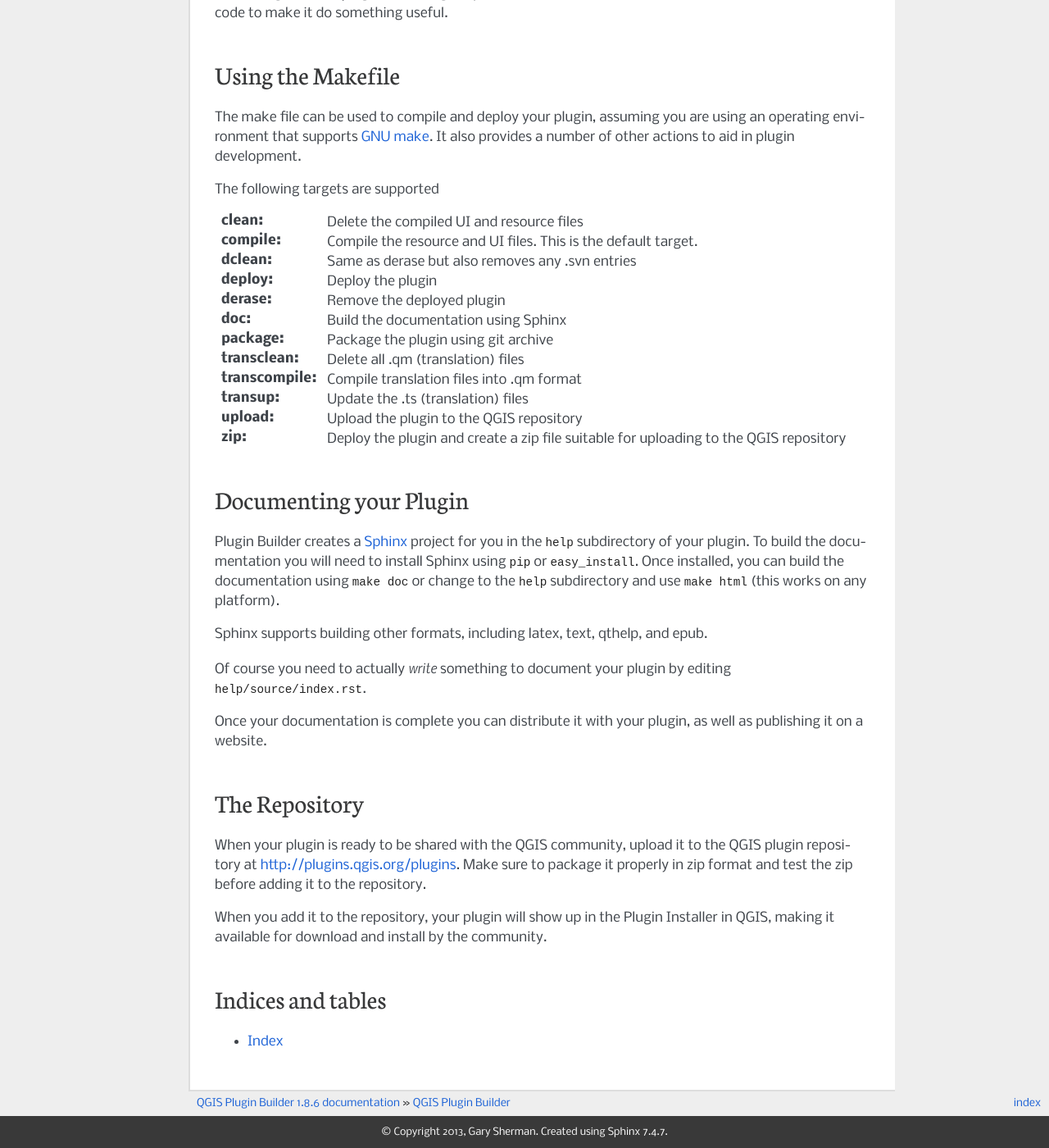
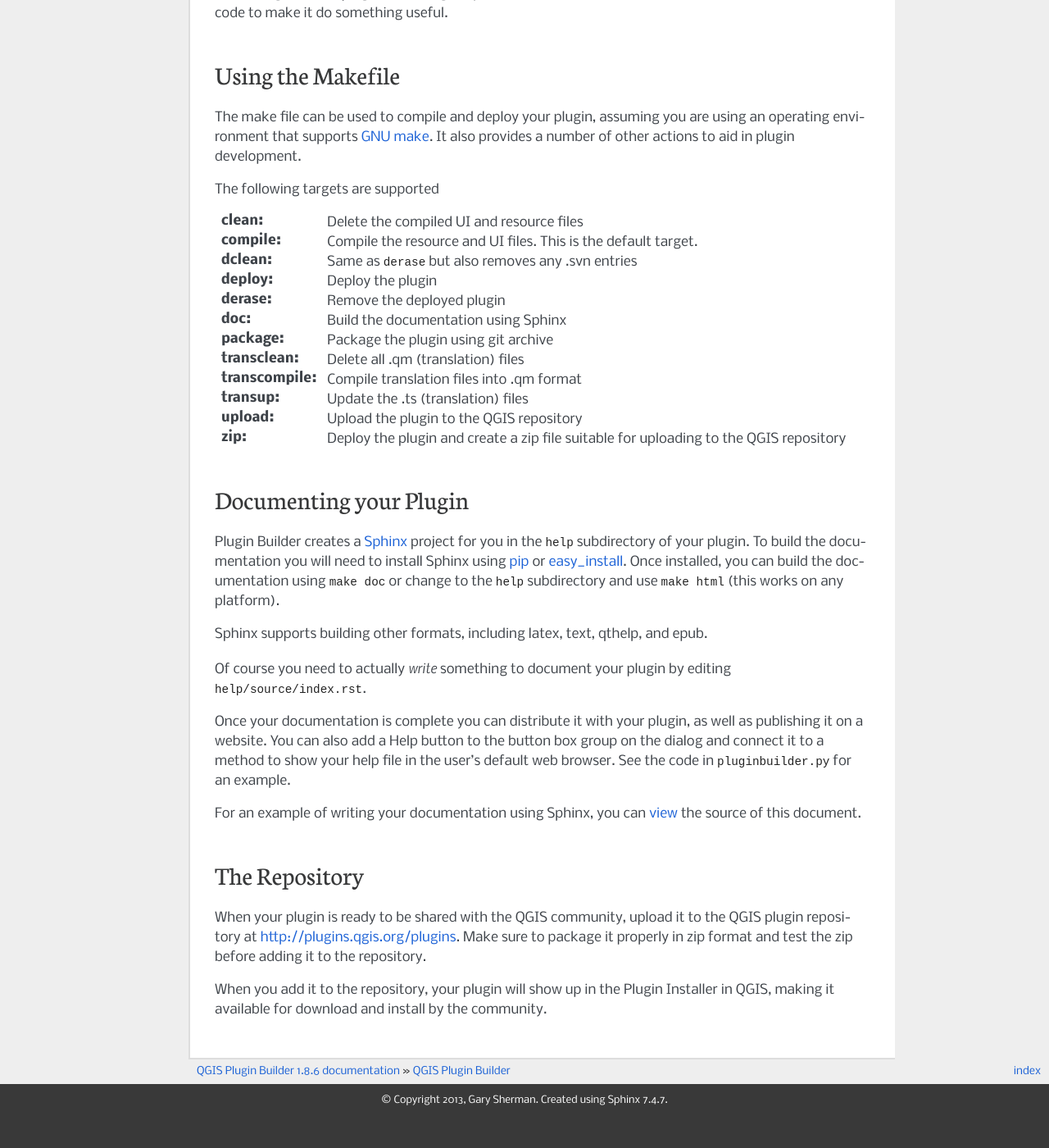
Before and after one commit to g-sherman/Qgis-Plugin-Builder, a Sphinx documentation site: the page built from help/source/index.rst, in a window 1280 px wide and 1400 px high, scrolled down 5747 px. Shown: the whole window at 82% size. Built offline with Sphinx 7.4.7, drawn with Linux system fonts in a browser that asks for light colours; after the commit the page ends 7108 px from its top, so only the background shows below that; some of the changed text lies outside the part shown.

Commit message:
Changes for the 1.8.6 release

```diff
--- a/help/source/conf.py
+++ b/help/source/conf.py
@@ -138,7 +138,7 @@ html_static_path = ['_static']
 #html_additional_pages = {}
 
 # If false, no module index is generated.
-#html_domain_indices = True
+html_domain_indices = False
 
 # If false, no index is generated.
 #html_use_index = True
@@ -147,7 +147,7 @@ html_static_path = ['_static']
 #html_split_index = False
 
 # If true, links to the reST sources are added to the pages.
-#html_show_sourcelink = True
+html_show_sourcelink = True
 
 # If true, "Created using Sphinx" is shown in the HTML footer. Default is True.
 #html_show_sphinx = True
--- a/help/source/index.rst
+++ b/help/source/index.rst
@@ -57,7 +61,7 @@ Required Parameters
 
 :Description: This is a one line description of the plugin's function and is displayed in both the Plugin Manager and Plugin Installer. Keep it short yet descriptive so the purpose of the plugin can be easily determined.
 
-:Version number: This is the version number of your plugin. Plugin Builder suggests 0.1, but you can start with any number. The Plugin Installer uses the version number to identify which plugins you have installed are upgradeable so it is important to increment it as your release new versions.
+:Version number: This is the version number of your plugin. Plugin Builder suggests 0.1, but you can start with any number. The Plugin Installer uses the version number to identify which plugins you have installed are upgradeable so it is important to increment it as you release new versions.
 
 :Minimum QGIS version: This is the minimum version of QGIS required for your plugin to work. If your plugin uses features only present in a newer version, be sure to set this field accordingly to prevent problems for those running older versions. Version 1.8.6 of Plugin Builder defaults this field to 1.8.
 
@@ -183,6 +191,7 @@ If the plugin throws an error make sure you have compiled the resource and UI fi
 Once the generated plugin is working it's your turn to customize the user interface and add the needed code to make it do something useful.
 
 .. index:: Makefile
+   double: Makefile; using
 
 Using the Makefile
 ==================
@@ -195,7 +204,7 @@ The following targets are supported
 
 :clean: Delete the compiled UI and resource files
 :compile: Compile the resource and UI files. This is the default target.
-:dclean: Same as derase but also removes any .svn entries
+:dclean: Same as ``derase`` but also removes any .svn entries
 :deploy: Deploy the plugin
 :derase: Remove the deployed plugin
 :doc: Build the documentation using Sphinx
@@ -207,21 +216,25 @@ The following targets are supported
 :zip: Deploy the plugin and create a zip file suitable for uploading to the QGIS repository
 
 .. index:: documentation
+.. index:: Plugin; documenting
 
 Documenting your Plugin
 =======================
 
 .. index:: Sphinx
 
-Plugin Builder creates a `Sphinx <http://sphinx-doc.org>`_ project for you in the ``help`` subdirectory of your plugin. To build the documentation you will need to install Sphinx using ``pip`` or ``easy_install``. Once installed, you can build the documentation using ``make doc`` or change to the ``help`` subdirectory and use ``make html`` (this works on any platform).
+Plugin Builder creates a `Sphinx <http://sphinx-doc.org>`_ project for you in the ``help`` subdirectory of your plugin. To build the documentation you will need to install Sphinx using `pip <http://pypi.python.org/pypi/pip>`_ or `easy_install <http://peak.telecommunity.com/DevCenter/EasyInstall>`_. Once installed, you can build the documentation using ``make doc`` or change to the ``help`` subdirectory and use ``make html`` (this works on any platform).
 
 Sphinx supports building other formats, including latex, text, qthelp, and epub.
 
 Of course you need to actually *write* something to document your plugin by editing ``help/source/index.rst``.
 
-Once your documentation is complete you can distribute it with your plugin, as well as publishing it on a website.
+Once your documentation is complete you can distribute it with your plugin, as well as publishing it on a website. You can also add a Help button to the button box group on the dialog and connect it to a method to show your help file in the user's default web browser. See the code in ``pluginbuilder.py`` for an example.
+
+For an example of writing your documentation using Sphinx, you can `view <_sources/index.txt>`_ the source of this document.
 
 .. index:: repository
+.. index:: Plugins; repository
 
 The Repository
 ============================
@@ -229,10 +242,10 @@ When your plugin is ready to be shared with the QGIS community, upload it to the
 
 When you add it to the repository, your plugin will show up in the Plugin Installer in QGIS, making it available for download and install by the community.
 
-Indices and tables
-==================
+.. Indices and tables
+  ==================
 
-* :ref:`genindex`
+.. * :ref:`genindex`
 
 .. * :ref:`modindex`
 
--- a/pluginbuilder.py
+++ b/pluginbuilder.py
@@ -20,6 +20,7 @@
 """
 # Import Python stuff
 import os
+import urllib
 from string import Template
 from string import capwords
 import datetime
@@ -271,6 +272,7 @@ class PluginBuilder:
         plugin_file.close()
 
     def show_help(self):
-        help_file = "file://"+ self.plugin_builder_dir + "/help/index.html"
-        QMessageBox.information(None, "Help File", help_file)
+        help_file = "file:///"+ self.plugin_builder_dir + "/help/index.html"
+        # For testing path:
+        #QMessageBox.information(None, "Help File", help_file)
         QDesktopServices.openUrl(QUrl(help_file))
```
Also changed, not shown: other parts of help/source/index.rst (+10 -2 lines), 8 other files.
